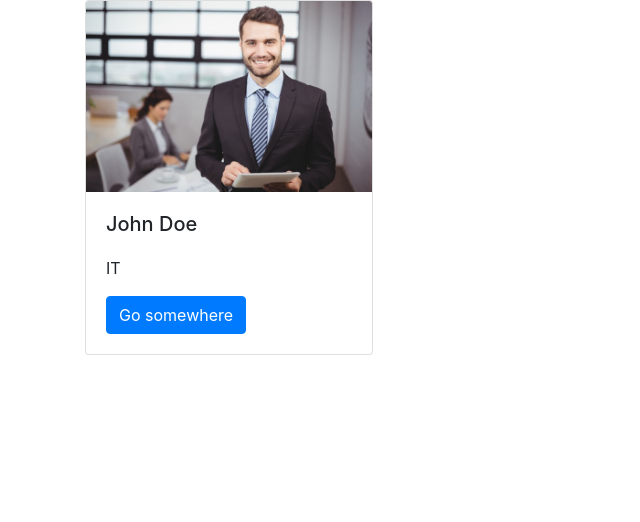
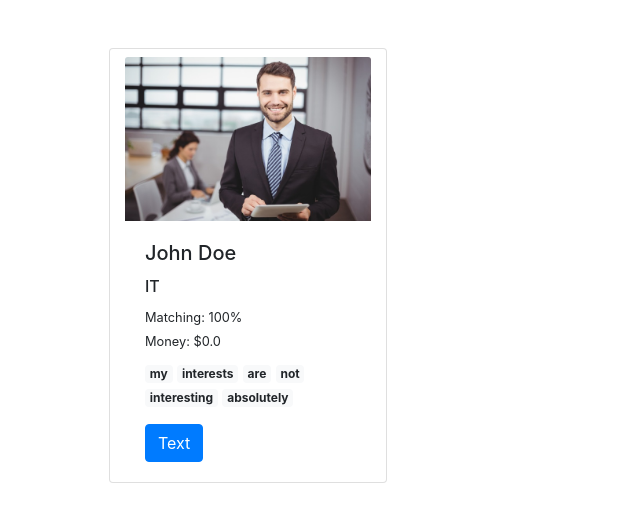
Before and after one commit to evgenii-ivanov/yohack-2020-scrapping-psychlogy, a Django app: page /search/ in a window 1280 px wide. Shown: the part 56-578 px from the top of the page, without its empty margins (0-640 px from the left). Run offline with Django 3.2, Linux system fonts and the light colour scheme; data comes from the database, SQL or seed files in the repository; both versions use the stored data as it was after the commit; some libraries are stand-ins or nearby versions.

Commit message:
Add Login\Register

```diff
--- a/Hackathon/settings.py
+++ b/Hackathon/settings.py
@@ -36,6 +36,7 @@ ALLOWED_HOSTS = [
 
 INSTALLED_APPS = [
     'yohack.apps.YohackConfig',
+    'crispy_forms',
     'django.contrib.admin',
     'django.contrib.auth',
     'django.contrib.contenttypes',
@@ -124,3 +125,7 @@ USE_TZ = True
 # https://docs.djangoproject.com/en/3.0/howto/static-files/
 
 STATIC_URL = '/static/'
+
+CRISPY_TEMPLATE_PACK = 'bootstrap4'
+
+LOGIN_REDIRECT_URL = 'yohack-home'
--- a/yohack/models.py
+++ b/yohack/models.py
@@ -3,7 +3,7 @@ from django.utils import timezone
 from django.contrib.auth.models import User
 
 class UserCharacteristics(models.Model):
-    user = models.ForeignKey(User, on_delete=models.CASCADE)
+    user = models.OneToOneField(User, on_delete=models.CASCADE)
     sphere = models.CharField(max_length=40)
     b5_consc = models.FloatField(default=0.5)
     b5_extr = models.FloatField(default=0.5)
@@ -14,6 +14,10 @@ class UserCharacteristics(models.Model):
     twitter_username = models.CharField(max_length=100)
     instagram_username = models.CharField(max_length=100)
     money = models.FloatField(default=0)
+    image = models.ImageField(default='default.jpg', upload_to='profile_pics')
+
+    def __str__(self):
+        return '{} {}'.format(self.user.first_name, self.user.last_name)
 
 class Interest(models.Model):
     name = models.CharField(max_length=30)
--- a/yohack/templates/yohack/base.html
+++ b/yohack/templates/yohack/base.html
@@ -31,8 +31,13 @@
           </li>
         </ul>
         <form class="form-inline my-2 my-lg-0">
-          <button class="btn btn-outline-success my-2 my-sm-0 header-btn" href="#">Sing Up</button>
-          <button class="btn btn-outline-primary my-2 my-sm-0 header-btn" type="submit">Sing In</button>
+            {% if user.is_authenticated %}
+                <a class="mx-4" href="{% url 'yohack-profile' %}"><h4>{{ user.username }}</h4></a>
+                <a class="btn btn-outline-danger my-2 my-sm-0 header-btn" href="{% url 'yohack-logout' %}">Log Out</a>
+            {% else %}
+                <a class="btn btn-outline-success my-2 my-sm-0 header-btn" href="{% url 'yohack-register' %}">Sing Up</a>
+                <a class="btn btn-outline-primary my-2 my-sm-0 header-btn" href="{% url 'yohack-login' %}">Sing In</a>
+            {% endif %}
         </form>
       </div>
     </nav>
--- /dev/null
+++ b/yohack/templates/yohack/logout.html
@@ -0,0 +1,5 @@
+{% extends 'yohack/base.html' %}
+{% load crispy_forms_tags %}
+{% block content %}
+    <h4 class="mt-5 text-center">You are logged out</h4>
+{% endblock content %}
--- /dev/null
+++ b/yohack/templates/yohack/profile.html
@@ -0,0 +1,4 @@
+{% extends 'yohack/base.html' %}
+{% block content %}
+    <h1>{{ user.username }}</h1>
+{% endblock content %}
--- a/yohack/templates/yohack/search.html
+++ b/yohack/templates/yohack/search.html
@@ -1,14 +1,38 @@
 {% extends 'yohack/base.html' %}
 {% load static %}
 {% block content %}
-    {% for partner in partners %}
-    <div class="card" style="width: 18rem;">
-        <img src="{% static 'yohack/images/businessman-using-digital-tablet-while-colleague-background_107420-17056.jpg' %}" class="card-img-top" alt="...">
-        <div class="card-body">
-            <h5 class="card-title">{{ partner.user.first_name }} {{ partner.user.last_name }}</h5>
-            <p class="card-text">{{ partner.sphere }}</p>
-            <a href="#" class="btn btn-primary">Go somewhere</a>
+    <div class="container">
+        <div class="row">
+            {% for partner in partners %}
+            <div class="card mt-5 ml-4 col-lg-3 col-md-4 col-6 d-flex align-items-stretch" style="width: 18rem;">
+                <img src="{% static 'yohack/images/businessman-using-digital-tablet-while-colleague-background_107420-17056.jpg' %}" class="card-img-top mt-2" alt="...">
+                <div class="card-body">
+
+                    <h5 class="card-title">{{ partner.user.first_name }} {{ partner.user.last_name }}</h5>
+                    <h6>{{ partner.sphere }}</h6>
+                    <div class="mb-2">
+                        <div><small>Matching: 100%</small></div>
+                        <div><small>Money: ${{ partner.money }}</small></div>
+                    </div>
+                    <div class="mb-3">
+                        <span class="badge badge-light">my</span>
+                        <span class="badge badge-light">interests</span>
+                        <span class="badge badge-light">are</span>
+                        <span class="badge badge-light">not</span>
+                        <span class="badge badge-light">interesting</span>
+                        <span class="badge badge-light">absolutely</span>
+                    </div>
+
+                    <button class="btn btn-primary" data-toggle="collapse" role="button" aria-expanded="false" aria-controls="collapseExample">
+                        Text
+                    </button>
+                </div>
+            </div>
+
+
+
+            {% endfor %}
         </div>
     </div>
-    {% endfor %}
+
 {% endblock content %}
--- a/yohack/urls.py
+++ b/yohack/urls.py
@@ -1,8 +1,13 @@
 from django.urls import path
+from django.contrib.auth import views as auth_views
 from . import views
 
 urlpatterns = [
     path('', views.home, name='yohack-home'),
     path('about/', views.about, name='yohack-about'),
-    path('search/', views.PartnerListView.as_view(), name='yohack-search')
+    path('search/', views.search, name='yohack-search'),
+    path('register/', views.register, name='yohack-register'),
+    path('login/', auth_views.LoginView.as_view(template_name='yohack/login.html'), name='yohack-login'),
+    path('logout/', auth_views.LogoutView.as_view(template_name='yohack/logout.html'), name='yohack-logout'),
+    path('profile/', views.profile, name='yohack-profile')
 ]
--- a/yohack/utils.py
+++ b/yohack/utils.py
@@ -12,8 +12,9 @@ def get_probability(user, partner):
     return sum
 
 def get_partners(user):
-    partners = UserCharacteristics.objecsts.filter(is_startuper!=user.is_startuper)
-    probability = []
-    for partner in partners:
-        probability.append(get_probability(user, partner))
-    return np.random.choice(partners, size=20, p=probability)
+    partners = UserCharacteristics.objects.all()
+    return partners
+    #probability = []
+    #for partner in partners:
+    #    probability.append(get_probability(user, partner))
+    #return np.random.choice(partners, size=20, p=probability)
--- a/yohack/views.py
+++ b/yohack/views.py
@@ -1,8 +1,12 @@
-from django.shortcuts import render
+from django.shortcuts import render, redirect
 from django.http import HttpResponse
 from django.views.generic import ListView
 from django.contrib.auth.models import User
+from django.contrib import messages
+from django.contrib.auth.forms import UserCreationForm
+from django.contrib.auth.decorators import login_required
 from .models import UserCharacteristics
+from . import utils
 #from services.user_service import all
 
 
@@ -32,4 +36,24 @@ def about(request):
     return render(request, 'yohack/about.html', context)
 
 def search(request):
-    return render(request, 'yohack/search.html')
+    partners = utils.get_partners(UserCharacteristics.objects.all().first())
+    context = {
+        'partners' : partners,
+        'title' : 'Search'
+    }
+    return render(request, 'yohack/search.html', context)
+
+def register(request):
+    form = UserCreationForm()
+    if request.method == 'POST':
+        form = UserCreationForm(request.POST)
+        if form.is_valid():
+            form.save()
+            username = form.cleaned_data.get('username')
+            messages.success(request, 'Account created for {}'.format(username))
+            return redirect('login')
+    return render(request, 'yohack/register.html', {'form' : form})
+
+@login_required
+def profile(request):
+    return render(request, 'yohack/profile.html')
```
Also changed, not shown: yohack/templates/yohack/login.html (added, +8 -0 lines), yohack/templates/yohack/register.html (added, +63 -0 lines), db.sqlite3, yohack/migrations/0005_auto_20200426_1538.py (added).
